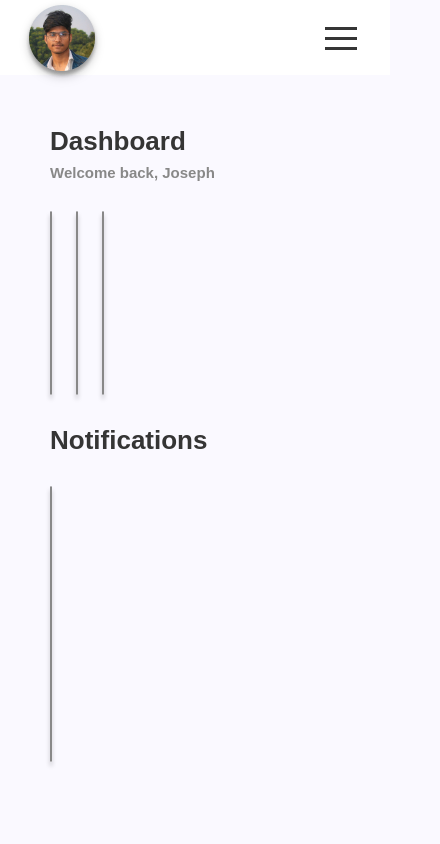
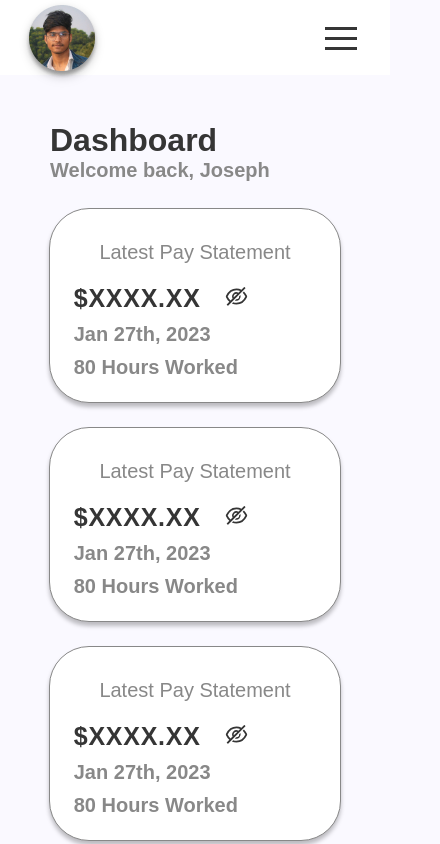
Before and after one commit to JosephHuntley/nexus, a Next.js app: page /dashboard in a window 390 px wide. Shown: the top 844 px of the page, 440 px wide, since content can reach past the window. Built offline with nearby package versions, Linux system fonts and the light colour scheme.

Commit message:
Responsive Design Dashboard

```diff
--- a/src/components/Box/BoxStyles.ts
+++ b/src/components/Box/BoxStyles.ts
@@ -26,7 +26,7 @@ export const Container = styled.div<{
 		box-shadow: none;
 	}
 
-	@media ${(props) => props.theme.breakpoints.phone} {
+	@media ${(props) => props.theme.breakpoints.tablet} {
 		width: ${(props) => props.md_width};
 		height: ${(props) => props.md_height};
 	}
--- a/src/components/notificationsBox/NotificationsBox.tsx
+++ b/src/components/notificationsBox/NotificationsBox.tsx
@@ -12,7 +12,9 @@ function NotificationsBox() {
 	return (
 		<Box
 			width='1032px'
-			height='274px'>
+			height='274px'
+			md_height='inherit'
+			md_width='90vw'>
 			<InnerBox>
 				<Notification>
 					<NotificationTitle>Welcome to Our New Webpage!</NotificationTitle>
--- a/src/layout/LayoutStyles.ts
+++ b/src/layout/LayoutStyles.ts
@@ -3,8 +3,10 @@ import styled from 'styled-components';
 export const Main = styled.main`
 	padding-top: 96px;
 	padding-left: 280px;
+	width: 80vw;
 
 	@media ${(props) => props.theme.breakpoints.tablet} {
 		padding-left: 0px;
+		width: 100vw;
 	}
 `;
--- a/src/layout/sidebar/SidebarStyles.js
+++ b/src/layout/sidebar/SidebarStyles.js
@@ -5,7 +5,7 @@ import Image from 'next/image';
 
 export const Section = styled.section`
 	background-color: ${(props) => props.theme.colors.bg_primary};
-	width: 280px;
+	width: 20vw;
 	min-height: 600px;
 	height: 100%;
 	border-radius: 0 40px 40px 0;
--- a/src/pages/dashboard.tsx
+++ b/src/pages/dashboard.tsx
@@ -33,7 +33,11 @@ type PayStatementsProps = {
 const PayStatement = ({ amount, date, hours }: PayStatementsProps) => {
 	const [isVisible, setIsVisible] = useState(false);
 	return (
-		<Box>
+		<Box
+			width='23vw'
+			height='17vw'
+			md_width='75vw'
+			md_height='50vw'>
 			<InnerBox>
 				<TitleSecondary>Latest Pay Statement</TitleSecondary>
 				<Div1>
--- a/src/styles/globals.ts
+++ b/src/styles/globals.ts
@@ -36,19 +36,33 @@ export const Title = styled.h2`
 	font-size: 26px;
 	font-weight: bold;
 	color: ${(props) => props.theme.colors.text_primary};
-	line-height: 39px;
+
+	@media ${(props) => props.theme.breakpoints.tablet} {
+		font-size: 32px;
+	}
 `;
 export const TitleSecondary = styled.h2`
 	font-size: 20px;
 	font-style: normal;
 	font-weight: 375;
 	color: ${(props) => props.theme.colors.text_secondary};
+
+	@media ${(props) => props.theme.breakpoints.tablet} {
+		font-size: 2rem;
+		align-self: center;
+	}
+	/* @media ${(props) => props.theme.breakpoints.phone} {
+		font-size: ;
+	} */
 `;
 export const Text = styled.p`
-	font-size: 15px;
+	font-size: 16px;
 	font-weight: 600;
 	color: ${(props) => props.theme.colors.text_secondary};
-	line-height: 24px;
+
+	@media ${(props) => props.theme.breakpoints.tablet} {
+		font-size: 2rem;
+	}
 `;
 export const Separator = styled.div`
 	border: 0.5px solid ${(props) => props.theme.colors.text_secondary};
--- a/src/styles/pages/DashboardStyles.js
+++ b/src/styles/pages/DashboardStyles.js
@@ -10,6 +10,10 @@ export const Container = styled.div`
 	flex-direction: column;
 	width: 100%;
 	gap: 26px;
+
+	@media ${(props) => props.theme.breakpoints.tablet} {
+		margin-left: 0;
+	}
 `;
 
 export const TitleContainer = styled.section`
@@ -17,30 +21,40 @@ export const TitleContainer = styled.section`
 	flex-direction: column;
 	margin-left: 50px;
 	margin-top: 26px;
-	/* margin-left: 50px; */
 `;
 
 export const BoxContainer = styled.section`
 	display: flex;
 	flex-direction: row;
 	gap: 24px;
-	/* margin-top: 32px; */
-	/* margin-left: 50px; */
+	justify-content: space-around;
+	width: 70vw;
+
+	@media ${(props) => props.theme.breakpoints.tablet} {
+		flex-direction: column;
+		justify-content: center;
+		align-items: center;
+		width: 100vw;
+	}
 `;
 
 export const InnerBox = styled.article`
 	display: flex;
 	flex-direction: column;
 	gap: 10px;
-	margin-left: 16px;
-	margin-top: 32px;
+	padding: 32px 24px;
+	width: 100%;
+	height: 100%;
 `;
 export const Money = styled.h3`
 	font-style: normal;
 	font-weight: 700;
 	font-size: 26px;
-	line-height: 39px;
 	letter-spacing: 0.03em;
+
+	@media ${(props) => props.theme.breakpoints.tablet} {
+		font-size: 2.5rem;
+	}
 `;
 
 export const Div1 = styled.div`
@@ -60,11 +74,14 @@ export const Eye = styled(MyProvider)`
 	margin-left: 10px;
 	width: 24px;
 	height: 24px;
+
+	@media ${(props) => props.theme.breakpoints.tablet} {
+		width: 2.5rem;
+		height: 2.5rem;
+	}
 `;
 
 export const NotificationContainer = styled.section`
-	/* margin-left: 50px; */
-	/* margin-top: 32px; */
 	gap: 10px;
 	display: flex;
 	flex-direction: column;
```
Also changed, not shown: src/components/notificationsBox/NoitificationsBoxStyles.ts (renamed from src/components/notificationsBox/NoitificationsBoxStyles.js).
